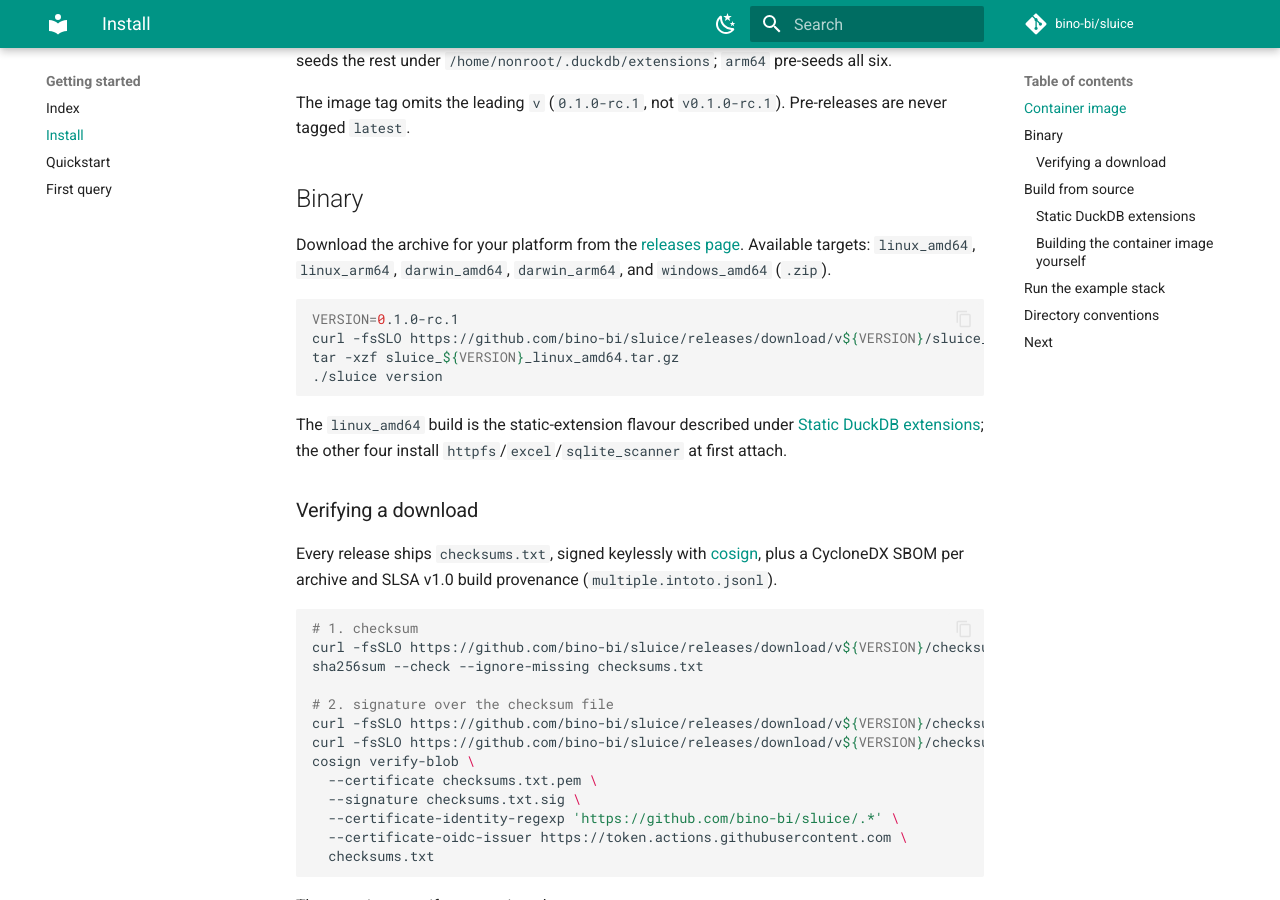
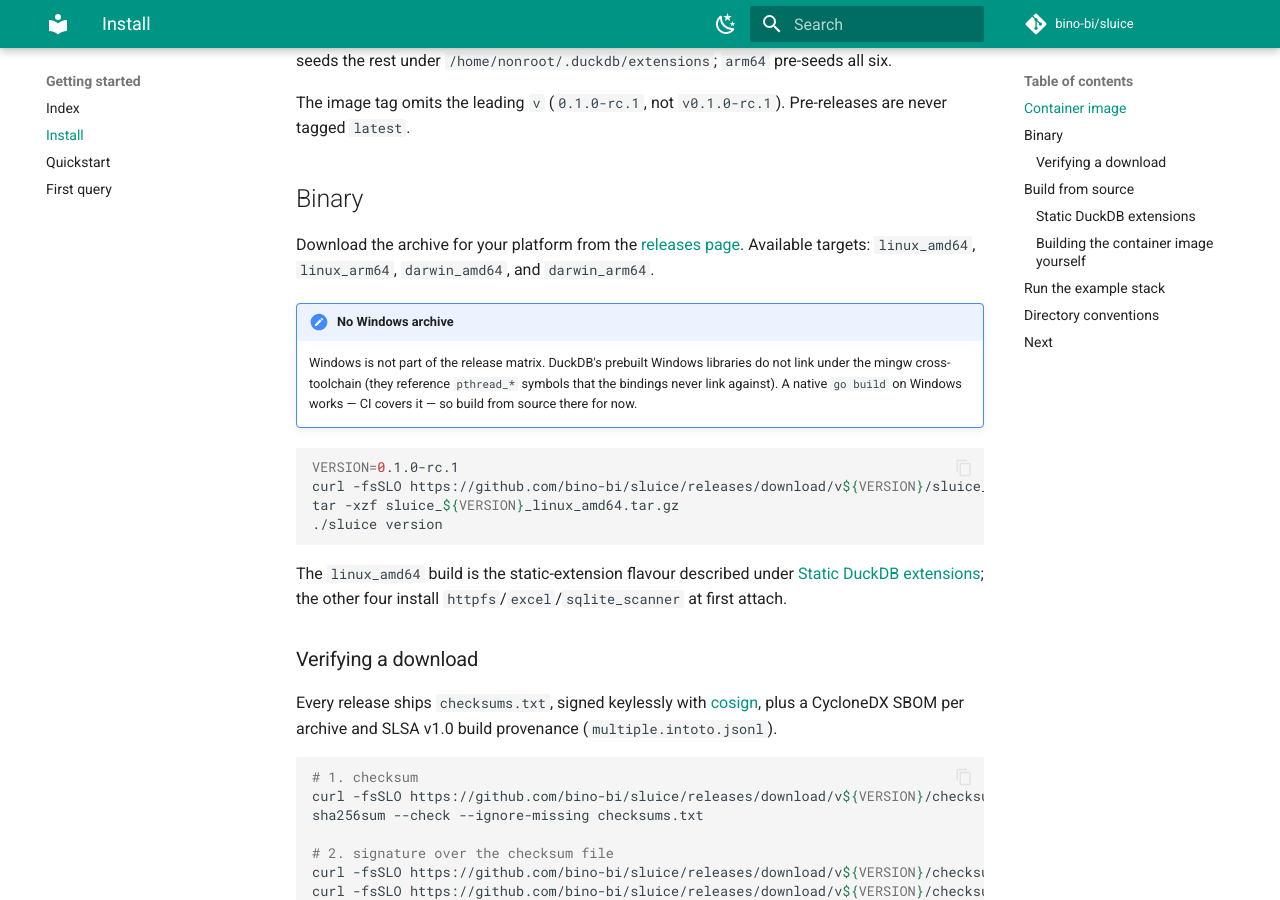
Before and after one commit to bino-bi/sluice, an MkDocs documentation site: the page built from docs/getting-started/install.md, in a window 1280 px wide and 900 px high, scrolled down 563 px. Built offline with MkDocs 1.6.1 and Material for MkDocs 9.7.7, drawn with Linux system fonts in a browser that asks for light colours; comment, search, counter and statistics services are not loaded.

Commit message:
release: drop windows/amd64 from the release matrix
The mingw cross-link fails with hundreds of undefined references to
pthread_mutex_init/destroy/lock/unlock out of DuckDB's prebuilt
windows-amd64 archives. The bindings' cgo LDFLAGS are
`-lws2_32 -lwsock32 -lrstrtmgr -lstdc++ -lm --static` — winpthreads is
never linked, and CGO_LDFLAGS lands ahead of those archives so it cannot
be patched from the outside without -extldflags.

This is a cross-compile gap, not a code gap: native `go build` on
windows works and stays covered by test.yaml's windows-latest lane. The
release now ships linux and darwin on amd64 and arm64; Windows users
build from source.

Documents the omission in the changelog and the install page.

Signed-off-by: Sven Herrmann <sven.herrmann@thatscalaguy.de>

````diff
--- a/docs/getting-started/install.md
+++ b/docs/getting-started/install.md
@@ -20,7 +20,10 @@ The image tag omits the leading `v` (`0.1.0-rc.1`, not `v0.1.0-rc.1`). Pre-relea
 
 ## Binary
 
-Download the archive for your platform from the [releases page](https://github.com/bino-bi/sluice/releases). Available targets: `linux_amd64`, `linux_arm64`, `darwin_amd64`, `darwin_arm64`, and `windows_amd64` (`.zip`).
+Download the archive for your platform from the [releases page](https://github.com/bino-bi/sluice/releases). Available targets: `linux_amd64`, `linux_arm64`, `darwin_amd64`, and `darwin_arm64`.
+
+!!! note "No Windows archive"
+    Windows is not part of the release matrix. DuckDB's prebuilt Windows libraries do not link under the mingw cross-toolchain (they reference `pthread_*` symbols that the bindings never link against). A native `go build` on Windows works — CI covers it — so build from source there for now.
 
 ```bash
 VERSION=0.1.0-rc.1
````
Also changed, not shown: .goreleaser.yaml (+7 -8 lines), CHANGELOG.md (+3 -1 lines), CONTRIBUTING.md (+1 -1 lines).
